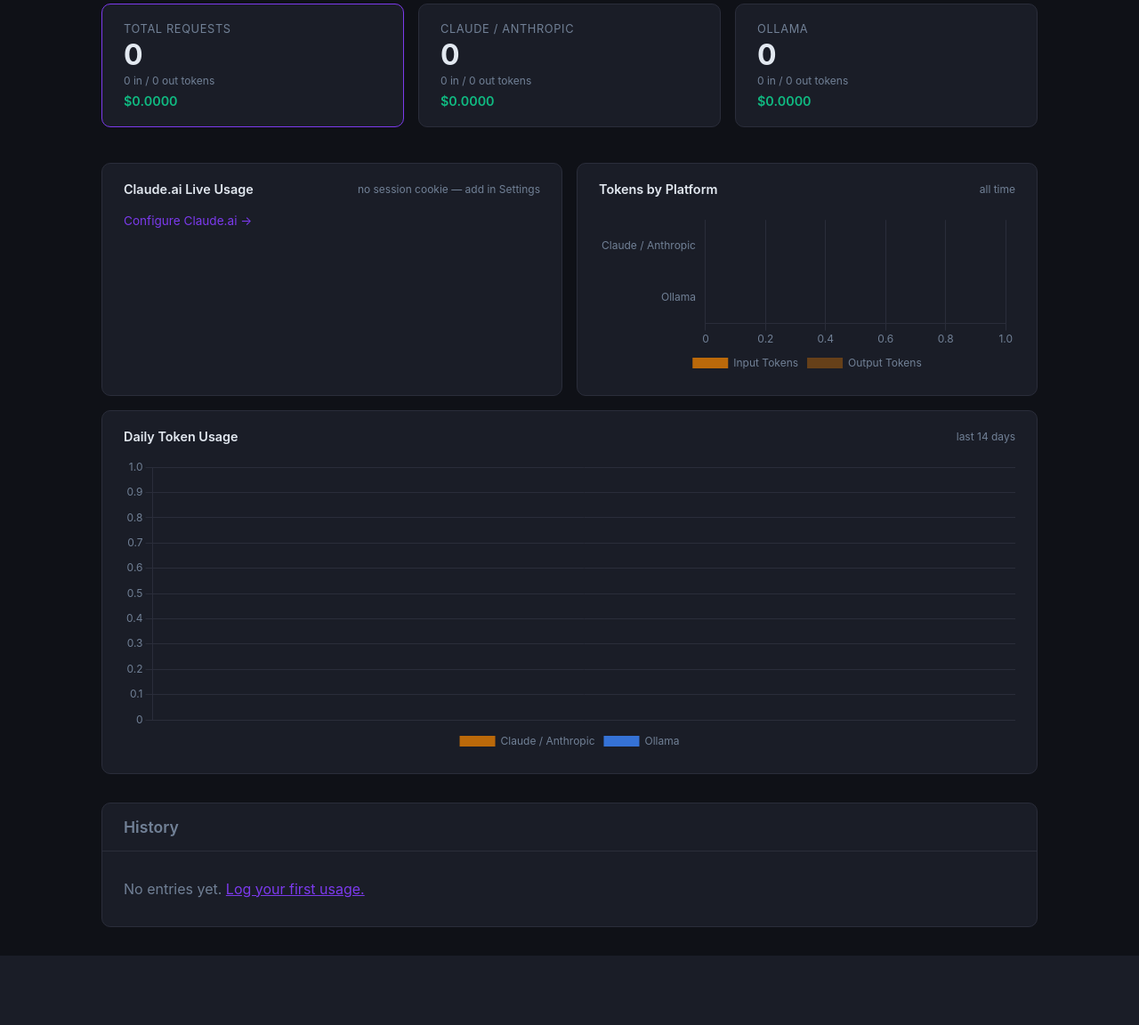
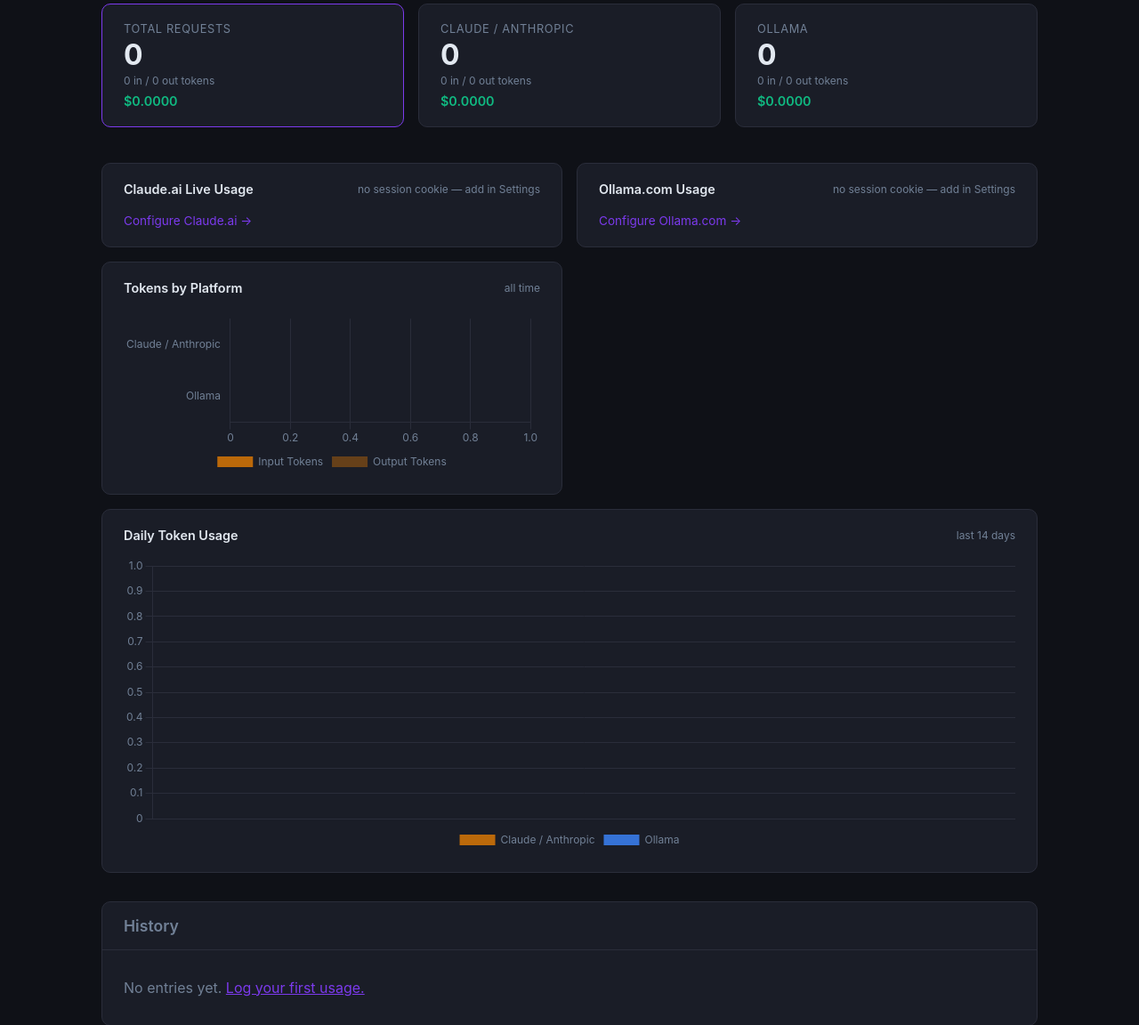
Before and after one commit to Jemplayer82/stats, a Flask app: page / in a window 1280 px wide. Shown: the part 139-1291 px from the top of the page at 89% size. Before the commit the page ends 1213 px from the top, so only its background shows below. Run offline with Flask 3, Linux system fonts and the light colour scheme; data that the repository does not hold is empty.

Commit message:
Add Ollama.com usage scraper via HTML parsing and correct cookie name
Co-Authored-By: Claude Sonnet 4.6 <noreply@anthropic.com>

```diff
--- a/app.py
+++ b/app.py
@@ -174,11 +174,14 @@ def settings():
     if request.method == 'POST':
         new_key       = request.form.get('anthropic_admin_key', '').strip()
         ollama_url    = request.form.get('ollama_url', 'http://localhost:11434').strip()
-        claude_cookie = request.form.get('claude_ai_session', '').strip()
+        claude_cookie  = request.form.get('claude_ai_session', '').strip()
+        ollama_cookie  = request.form.get('ollama_com_session', '').strip()
         if new_key:
             set_config('anthropic_admin_key', new_key)
         if claude_cookie:
             set_config('claude_ai_session', claude_cookie)
+        if ollama_cookie:
+            set_config('ollama_com_session', ollama_cookie)
         set_config('ollama_url', ollama_url or 'http://localhost:11434')
         return redirect(url_for('settings'))
 
@@ -186,11 +189,13 @@ def settings():
     masked_key    = (raw_key[:12] + '…' + raw_key[-4:]) if len(raw_key) > 16 else ('*' * len(raw_key))
     ollama_url    = get_config('ollama_url', 'http://localhost:11434')
     has_claude_cookie = bool(get_config('claude_ai_session', ''))
+    has_ollama_cookie = bool(get_config('ollama_com_session', ''))
     return render_template('settings.html',
                            masked_key=masked_key,
                            has_key=bool(raw_key),
                            ollama_url=ollama_url,
-                           has_claude_cookie=has_claude_cookie)
+                           has_claude_cookie=has_claude_cookie,
+                           has_ollama_cookie=has_ollama_cookie)
 
 
 # ---------------------------------------------------------------------------
@@ -371,7 +376,7 @@ def chart_data():
         })
 
     # Daily totals — last 14 days
-    cutoff = datetime.utcnow() - timedelta(days=14)
+    cutoff = datetime.now(timezone.utc).replace(tzinfo=None) - timedelta(days=14)
     recent = [e for e in entries if e.created_at >= cutoff]
     daily_map = defaultdict(lambda: {p: 0 for p in PLATFORMS})
     for e in recent:
@@ -443,6 +448,67 @@ def api_claude_usage():
 
 
 # ---------------------------------------------------------------------------
+# Ollama.com live usage scraper
+# ---------------------------------------------------------------------------
+
+OLLAMA_COM_HEADERS = {
+    'user-agent': 'Mozilla/5.0 (X11; Linux x86_64) AppleWebKit/537.36 (KHTML, like Gecko) Chrome/124.0 Safari/537.36',
+    'accept': 'application/json',
+    'referer': 'https://ollama.com/',
+}
+
+
+def _ollama_session_headers(cookie_val):
+    return {**OLLAMA_COM_HEADERS,
+            'cookie': f'__Secure-session={cookie_val}'}
+
+
+@app.route('/api/ollama-com-usage')
+def api_ollama_com_usage():
+    cookie = get_config('ollama_com_session', '')
+    if not cookie:
+        return jsonify({'error': 'no_cookie'}), 200
+
+    hdrs = _ollama_session_headers(cookie)
+
+    import re as _re
+
+    try:
+        r = http.get('https://ollama.com/settings', headers=hdrs, timeout=15)
+    except Exception as e:
+        return jsonify({'error': str(e)}), 200
+
+    if r.status_code == 401 or 'Sign in' in r.text[:2000]:
+        return jsonify({'error': 'auth_failed'}), 200
+
+    html = r.text
+    fields = []
+
+    # Pattern: label span, then pct span, then progress bar width, then data-time
+    # Matches blocks like: <span>Daily usage</span> ... <span>34.7% used</span>
+    #                      ... style="width: 34.7%" ... data-time="2026-..."
+    blocks = _re.findall(
+        r'<span[^>]*>\s*([\w\s]+usage)\s*</span>\s*'
+        r'<span[^>]*>\s*([\d.]+)%\s*used\s*</span>'
+        r'.*?data-time="([^"]+)"',
+        html, _re.DOTALL
+    )
+
+    for label, pct_str, reset_time in blocks:
+        try:
+            pct = round(float(pct_str))
+            resets = reset_time.strip()
+            fields.append({'label': label.strip(), 'pct': pct, 'resets_at': resets})
+        except ValueError:
+            continue
+
+    if not fields:
+        return jsonify({'error': 'parse_failed', 'hint': 'Could not find usage blocks in page'}), 200
+
+    return jsonify({'ok': True, 'data': fields})
+
+
+# ---------------------------------------------------------------------------
 # API helpers
 # ---------------------------------------------------------------------------
 
--- a/static/style.css
+++ b/static/style.css
@@ -207,7 +207,8 @@ textarea { resize: vertical; }
 
 /* Usage limit bars */
 .usage-bar-wrap  { margin-bottom: .9rem; }
-.usage-bar-label { display: flex; justify-content: space-between; font-size: .78rem; color: var(--muted); margin-bottom: .3rem; }
+.usage-bar-label   { display: flex; justify-content: space-between; align-items: baseline; font-size: .78rem; color: var(--muted); margin-bottom: .3rem; }
+.usage-pct-right   { display: flex; align-items: baseline; gap: .25rem; font-size: .75rem; }
 .usage-bar-track { height: 10px; background: rgba(255,255,255,.07); border-radius: 99px; overflow: hidden; }
 .usage-bar-fill  { height: 100%; background: var(--accent); border-radius: 99px; transition: width .4s ease; }
 .usage-bar-fill.warn   { background: #f59e0b; }
--- a/templates/index.html
+++ b/templates/index.html
@@ -31,6 +31,15 @@
       <span class="chart-sub" id="live-usage-sub">loading…</span>
     </div>
     <div id="live-usage-bars"></div>
+  </div>
+
+  <!-- Ollama.com live usage -->
+  <div class="chart-card" id="ollama-usage-card">
+    <div class="chart-header">
+      <span class="chart-title">Ollama.com Usage</span>
+      <span class="chart-sub" id="ollama-usage-sub">loading…</span>
+    </div>
+    <div id="ollama-usage-bars"></div>
   </div>
 
   <!-- Platform token breakdown -->
@@ -164,7 +173,6 @@ async function loadCharts() {
 }
 
 async function loadLiveUsage() {
-  const card = document.getElementById('live-usage-card');
   const sub  = document.getElementById('live-usage-sub');
   const bars = document.getElementById('live-usage-bars');
 
@@ -183,29 +191,49 @@ async function loadLiveUsage() {
       return;
     }
     if (data.error) {
-      sub.textContent = data.error;
+      sub.textContent = 'error: ' + data.error;
       return;
     }
 
     sub.textContent = 'live';
     const usage = data.usage;
 
-    // Render whatever usage fields the API returns as progress bars
-    const fields = extractUsageFields(usage);
+    const WINDOW_LABELS = {
+      five_hour:  '5-Hour Window',
+      seven_day:  '7-Day Window',
+      extra_usage: 'Extra Usage',
+    };
+
+    const fields = [];
+
+    // Parse the real claude.ai format: { five_hour: { utilization, resets_at }, ... }
+    for (const [key, val] of Object.entries(usage)) {
+      if (!val || val.utilization == null) continue;
+      const pct      = Math.round(val.utilization);
+      const label    = WINDOW_LABELS[key] || key.replace(/_/g, ' ').replace(/\b\w/g, c => c.toUpperCase());
+      const resetStr = val.resets_at
+        ? 'resets ' + new Date(val.resets_at).toLocaleString(undefined, { month:'short', day:'numeric', hour:'2-digit', minute:'2-digit' })
+        : '';
+      fields.push({ label, pct, resetStr });
+    }
+
     if (fields.length === 0) {
-      bars.innerHTML = '<pre style="font-size:.7rem;color:#718096;overflow:auto">' +
-                       JSON.stringify(usage, null, 2) + '</pre>';
+      bars.innerHTML = '<p style="font-size:.8rem;color:#718096">No usage data available.</p>';
       return;
     }
+
     bars.innerHTML = fields.map(f => `
       <div class="usage-bar-wrap">
         <div class="usage-bar-label">
           <span>${f.label}</span>
-          <span>${f.used.toLocaleString()} / ${f.limit.toLocaleString()} (${f.pct}%)</span>
+          <span class="usage-pct-right">
+            <strong>${f.pct}%</strong>
+            ${f.resetStr ? `<span style="color:#4a5568;margin-left:.5rem">${f.resetStr}</span>` : ''}
+          </span>
         </div>
         <div class="usage-bar-track">
           <div class="usage-bar-fill ${f.pct > 85 ? 'danger' : f.pct > 60 ? 'warn' : ''}"
-               style="width:${f.pct}%"></div>
+               style="width:${Math.min(f.pct, 100)}%"></div>
         </div>
       </div>
     `).join('');
@@ -214,40 +242,80 @@ async function loadLiveUsage() {
   }
 }
 
-function extractUsageFields(usage) {
-  // Normalize various possible response shapes from claude.ai
-  const fields = [];
-  const tryPair = (usedKey, limitKey, label) => {
-    const used  = usage[usedKey]  ?? usage['messages_used']  ?? usage['usage'];
-    const limit = usage[limitKey] ?? usage['messages_limit'] ?? usage['limit'];
-    if (used != null && limit != null && limit > 0) {
-      fields.push({ label, used, limit, pct: Math.round(used / limit * 100) });
+async function loadOllamaUsage() {
+  const sub  = document.getElementById('ollama-usage-sub');
+  const bars = document.getElementById('ollama-usage-bars');
+
+  try {
+    const res  = await fetch('/api/ollama-com-usage');
+    const data = await res.json();
+
+    if (data.error === 'no_cookie') {
+      sub.textContent = 'no session cookie — add in Settings';
+      bars.innerHTML  = '<a href="/settings" class="setup-link">Configure Ollama.com →</a>';
+      return;
     }
-  };
+    if (data.error === 'auth_failed') {
+      sub.textContent = 'session expired — update cookie in Settings';
+      bars.innerHTML  = '<a href="/settings" class="setup-link">Update cookie →</a>';
+      return;
+    }
+    if (data.error) {
+      sub.textContent = 'error: ' + data.error;
+      bars.innerHTML  = '<pre style="font-size:.7rem;color:#718096;white-space:pre-wrap">' +
+                        JSON.stringify(data, null, 2) + '</pre>';
+      return;
+    }
 
-  // Try common field names
-  tryPair('messages_used',     'messages_limit',     'Messages');
-  tryPair('tokens_used',       'tokens_limit',       'Tokens');
-  tryPair('requests_used',     'requests_limit',     'Requests');
-  tryPair('input_tokens_used', 'input_tokens_limit', 'Input Tokens');
+    sub.textContent = 'live';
+    const usage  = data.data;
+    const fields = extractOllamaFields(usage);
 
-  // Array of entitlement objects
-  if (Array.isArray(usage)) {
-    for (const item of usage) {
-      const used  = item.used  ?? item.consumed ?? item.current;
-      const limit = item.limit ?? item.max      ?? item.total;
-      const label = item.name  ?? item.type     ?? item.key ?? 'Usage';
-      if (used != null && limit != null && limit > 0) {
-        fields.push({ label, used, limit, pct: Math.round(used / limit * 100) });
-      }
+    if (fields.length === 0) {
+      // Show raw data so we can see the shape and adapt
+      bars.innerHTML = '<pre style="font-size:.7rem;color:#718096;overflow:auto;max-height:160px">' +
+                       JSON.stringify(usage, null, 2) + '</pre>';
+      return;
     }
+
+    bars.innerHTML = fields.map(f => `
+      <div class="usage-bar-wrap">
+        <div class="usage-bar-label">
+          <span>${f.label}</span>
+          <span class="usage-pct-right">
+            <strong>${f.pct}%</strong>
+            ${f.sub ? `<span style="color:#4a5568;margin-left:.5rem">${f.sub}</span>` : ''}
+          </span>
+        </div>
+        <div class="usage-bar-track">
+          <div class="usage-bar-fill ${f.pct > 85 ? 'danger' : f.pct > 60 ? 'warn' : ''}"
+               style="width:${Math.min(f.pct, 100)}%"></div>
+        </div>
+      </div>
+    `).join('');
+  } catch (e) {
+    document.getElementById('ollama-usage-sub').textContent = 'error: ' + e.message;
   }
+}
 
-  return fields;
+function extractOllamaFields(data) {
+  // data is an array of {label, pct, resets_at} scraped from the settings page
+  if (Array.isArray(data)) {
+    return data.map(item => ({
+      label:    item.label,
+      pct:      item.pct,
+      sub: item.resets_at
+        ? 'resets ' + new Date(item.resets_at).toLocaleString(undefined,
+            { month: 'short', day: 'numeric', hour: '2-digit', minute: '2-digit' })
+        : '',
+    }));
+  }
+  return [];
 }
 
 loadCharts();
 loadLiveUsage();
+loadOllamaUsage();
 </script>
 
 {% endblock %}
```
Also changed, not shown: templates/settings.html (+12 -2 lines).
